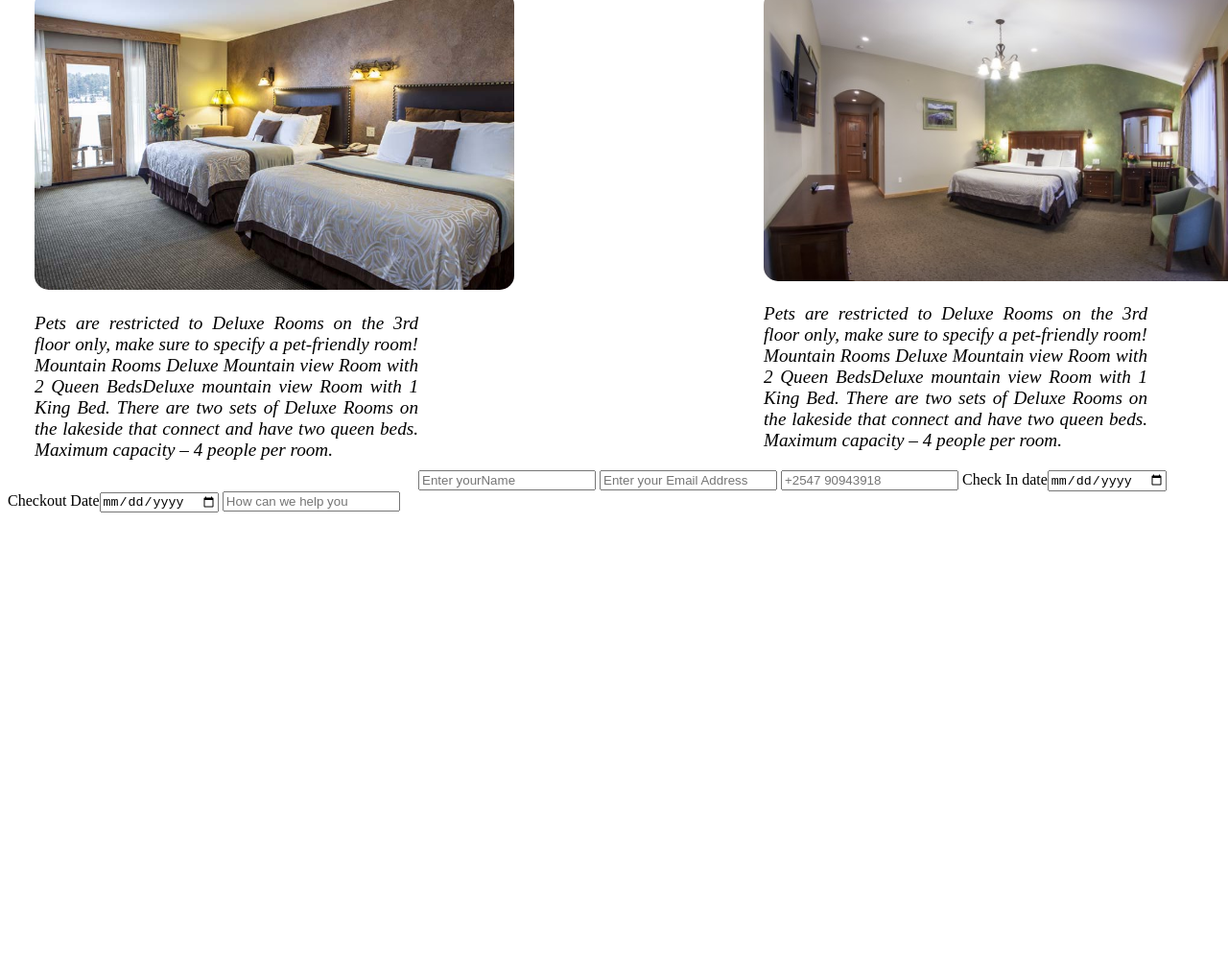
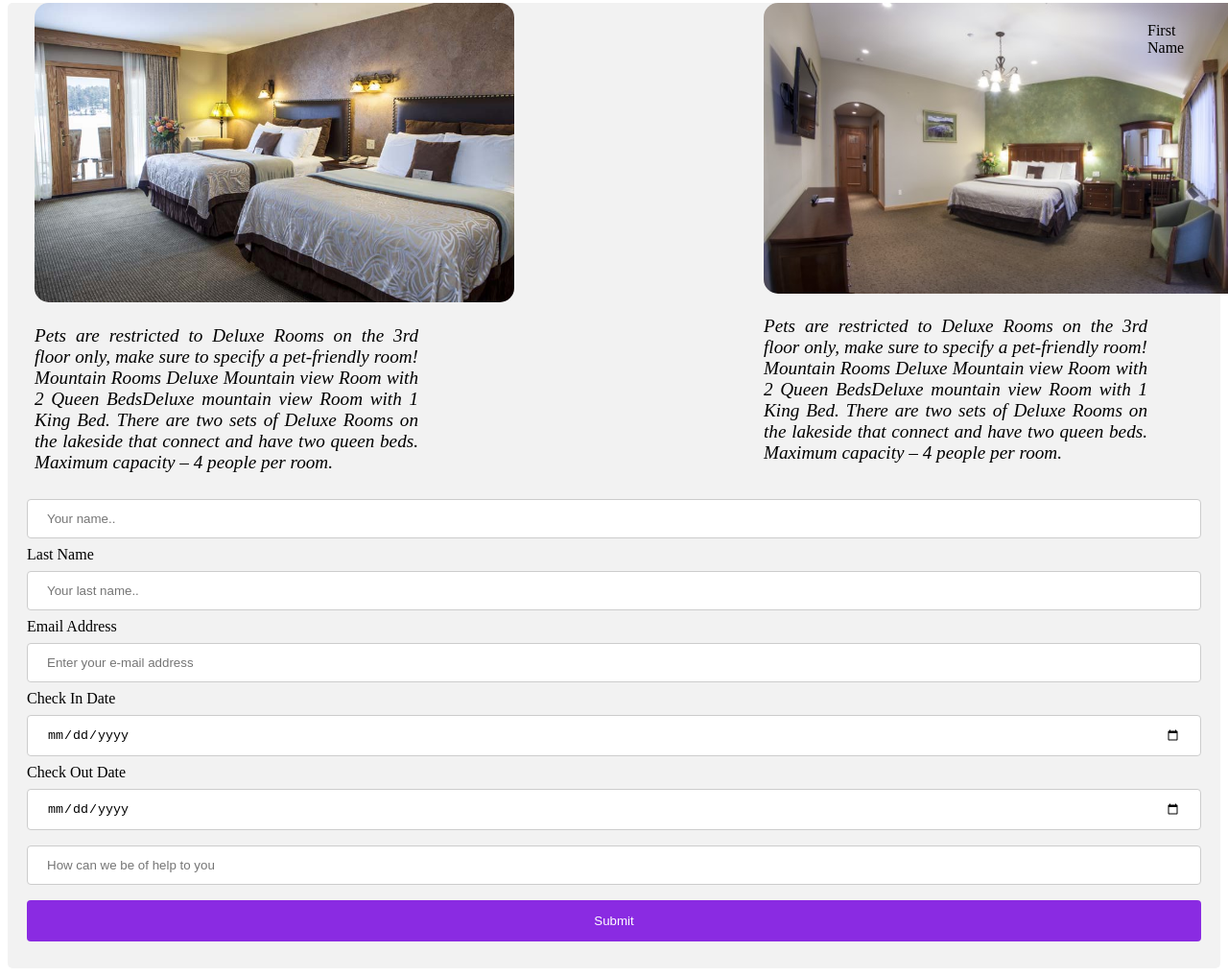
Before and after one commit to frank7841/Chalbi-Resort, a plain HTML site: page index.html in a window 1280 px wide. Shown: the part 577-1594 px from the top of the page at 96% size. Before the commit the page ends 1119 px from the top, so only its background shows below. Drawn offline with Linux system fonts and the light colour scheme.

Commit message:
Styling the input elements

```diff
--- a/css/style.css
+++ b/css/style.css
@@ -57,3 +57,33 @@ h1.header {
 #single-room {
     margin-left: 340px;
 }
+input {
+    width: 100%;
+    padding: 12px 20px;
+    margin: 8px 0;
+    display: inline-block;
+    border: 1px solid #ccc;
+    border-radius: 4px;
+    box-sizing: border-box;
+  }
+
+  input[type=submit] {
+    width: 100%;
+    background-color:blueviolet;
+    color: white;
+    padding: 14px 20px;
+    margin: 8px 0;
+    border: none;
+    border-radius: 4px;
+    cursor: pointer;
+  }
+
+  input[type=submit]:hover {
+    background-color: #45a049;
+  }
+
+  .contacts {
+    border-radius: 5px;
+    background-color: #f2f2f2;
+    padding: 20px;
+  }
--- a/index.html
+++ b/index.html
@@ -7,16 +7,14 @@
     <body>
         <ul class="menu-bar">
             <li><a href="index.html">Home</a></li>
-            <li><a href="Accommodation.html">Accommodation</a></li>
-            <li><a href="activities.html">Activities</a></li>
-            <li><a href="Travel-Arrangements.html">Travel Arrangements</a></li>
-            <li><a href="contact-us.html">Contact Us</a></li>
+            <li><a href="#section-accommodation">Accommodation</a></li>
+            <li><a href="#section-contact">Contact Us</a></li>
         </ul>
         <section class="description">
             <h1><p>Welcome to Chalbi Resort <br><em>The only thing we overlook is the serene view</em></p></h1>
             <p class="more-details">Surrender yourself to the natural and untouched beauty of the Adirondack Mountains at the first resort in namibia to receive the Audubon International’s Platinum Eco Rating for Hotels. There are now only six hotels in the country to obtain this honor! It’s a place to renew yourself on the serene shores of Mirror Lake, and take in the history of the town, just steps away from the famed Victoia falls and the heart of Zambezi River. No other place on earth provides this unique blend of comfort, rejuvenation, or one-of-a-kind experiences. Start planning your stay at the Chalbi Resort now! </p>
         </section>
-        <section class="acommodation">
+        <div class="acommodation" id="section-accommodation">
             <h1 class="header">Accommodation</h1>
             <hr>
             <div class="accommodation-content">
@@ -35,18 +33,23 @@
                     <p class="customise-room-details">Pets are restricted to Deluxe Rooms on the 3rd floor only, make sure to specify a pet-friendly room! Mountain Rooms Deluxe Mountain view Room with 2 Queen BedsDeluxe mountain view Room with 1 King Bed. There are two sets of Deluxe Rooms on the lakeside that connect and have two queen beds.  Maximum capacity – 4 people per room.</p>
                 </div>
             </div>
-        </section>
-        <section class="contactus-section">
+        </div>
+        <div class="contacts" id="section-contact">
             <form>
-                <input type="text"  placeholder="Enter yourName">
-                <input type="email" placeholder= "Enter your Email Address">
-                <input type="tel"  placeholder="+2547 90943918">
-                <lable>Check In date</lable><input type="date" value="checkin">
-                <labele>Checkout Date</labele><input type="date" value="Checkout">
-                <input type="textarea" placeholder="How can we help you">
-
+                <label for="fname">First Name</label>
+                <input type="text" id="fname" name="firstname" placeholder="Your name..">
+                <label for="lname">Last Name</label>
+                <input type="text" id="lname" name="lastname" placeholder="Your last name..">
+                <lable for= "mail">Email Address</lable>
+                <input type="email" id="mail" name="email" placeholder="Enter your e-mail address">
+                <lable for="indate">Check In Date</lable>
+                <input type="date" id="indate" name="chck-in-date">
+                <label for="outdate">Check Out Date</label>
+                <input type="date" id="outdate" name="chck-out-date">
+                <label for="subject"></label>
+                <input type="textarea" id="subject" name="message" placeholder="How can we be of help to you">
+                <input type="submit" value="Submit">
             </form>
-
-        </section>
+        </div>
     </body>
 </html>
```
